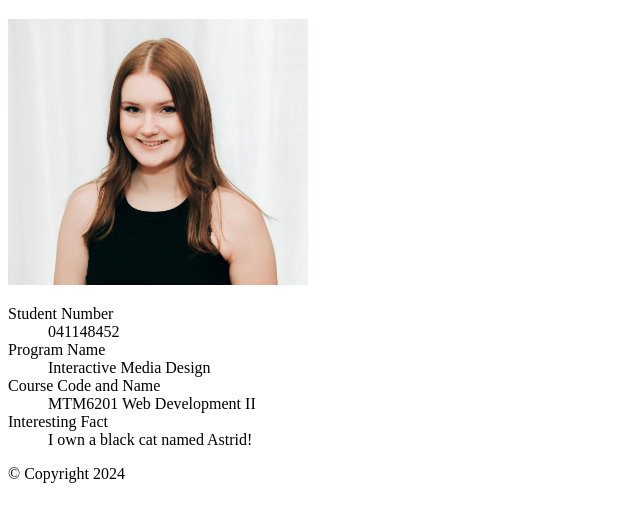
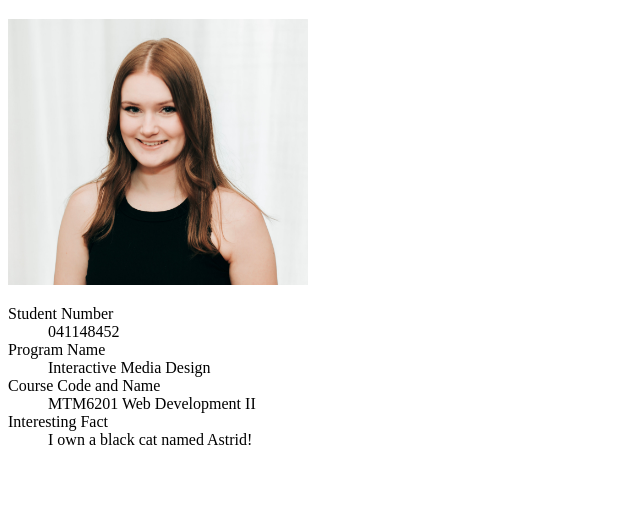
Before and after one commit to john-1523/mtm6201-week1, a plain HTML site: page index.html in a window 1280 px wide. Shown: the part 61-582 px from the top of the page, without its empty margins (0-640 px from the left). Drawn offline with Linux system fonts and the light colour scheme.

Commit message:
Updates index.html

```diff
--- a/index.html
+++ b/index.html
@@ -27,7 +27,7 @@
         </dl>
     </main>
     <footer>
-        <p>© Copyright 2024</p>
+        <!-- <p>© Copyright 2024</p> -->
     </footer>
 </body>
 </html>
```
